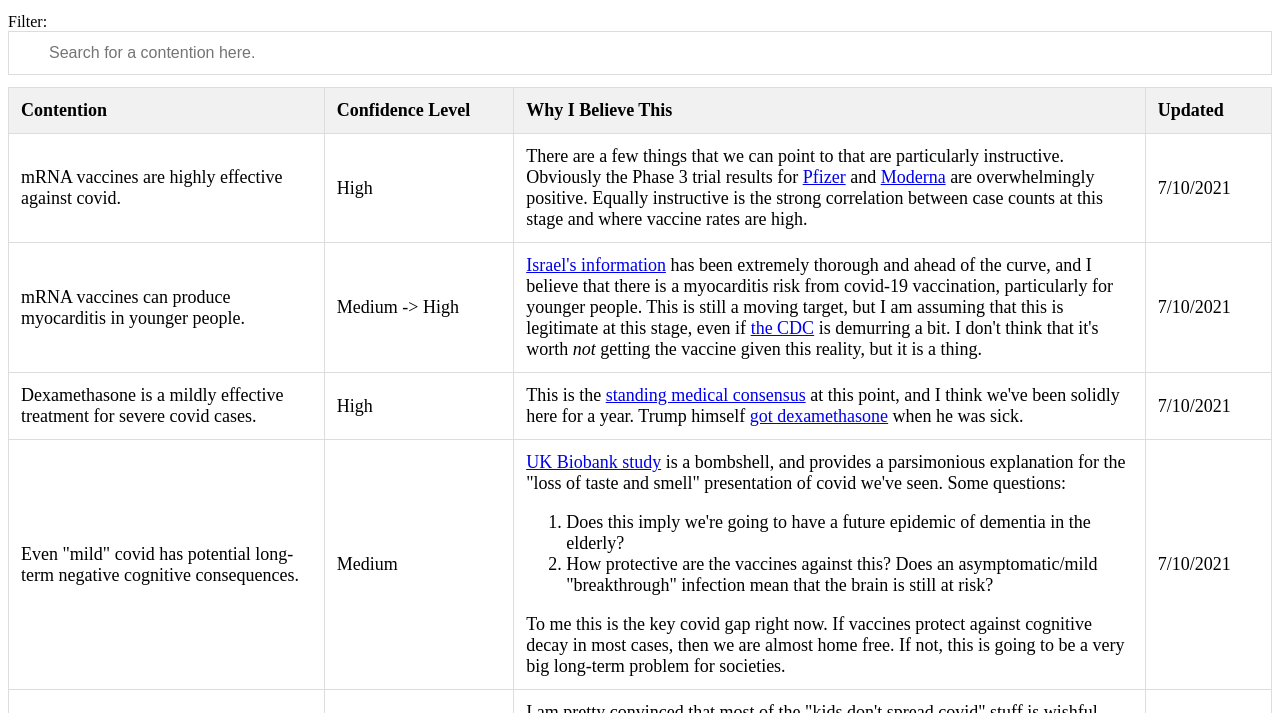
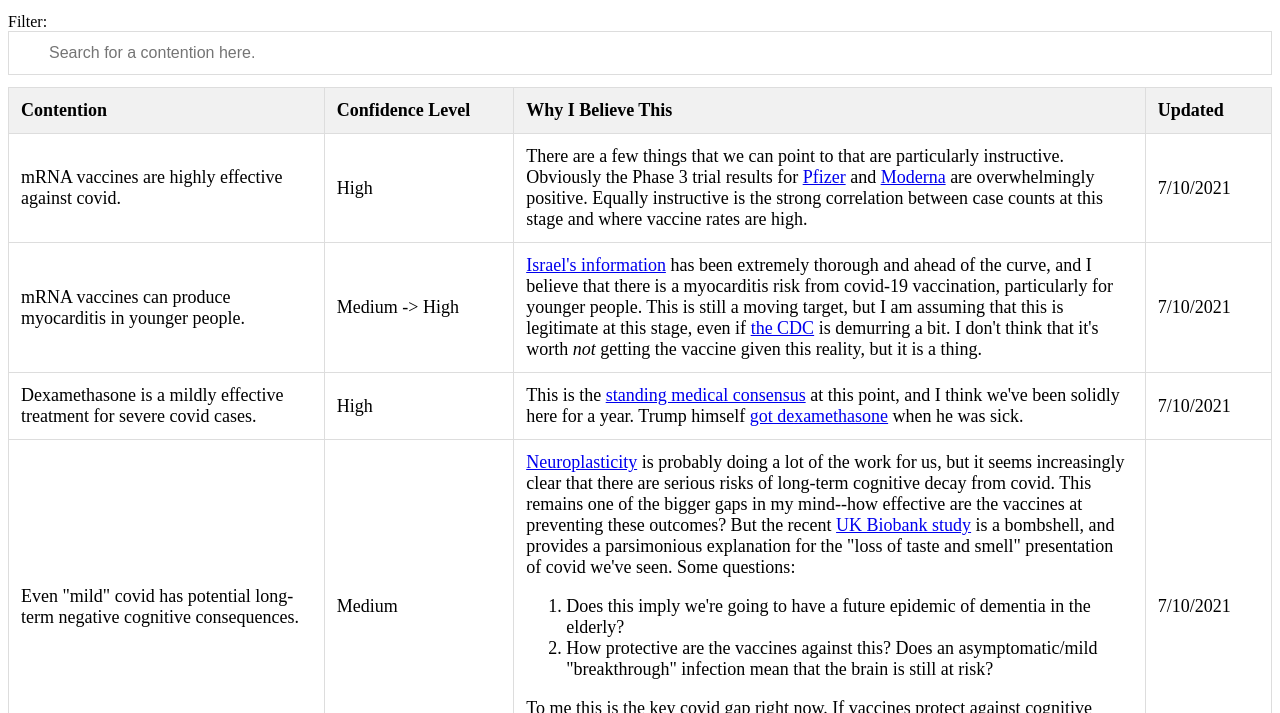
Before and after one commit to RHPeel/rhpeel.github.io, a plain HTML site: page index.html in a window 1280 px wide. Shown: the part 87-800 px from the top of the page. Drawn offline with Linux system fonts and the light colour scheme.

Commit message:
Update index.html

```diff
--- a/index.html
+++ b/index.html
@@ -93,7 +93,7 @@ function myFunction() {
     <tr>
     <td>Even "mild" covid has potential long-term negative cognitive consequences.</td>
     <td>Medium</td>
-    <td><a href="https://www.verywellmind.com/what-is-brain-plasticity-2794886#:~:text=Brain%20plasticity%2C%20also%20known%20as%20neuroplasticity%2C%20is%20a,suggesting%20that%20the%20brain%20is%20similar%20to%20plastic.>Neuroplasticity</a> is probably doing a lot of the work for us, but it seems increasingly clear that there are serious risks of long-term cognitive decay from covid. This remains one of the bigger gaps in my mind--how effective are the vaccines at preventing these outcomes? But the recent <a href="https://www.medrxiv.org/content/10.1101/2021.06.11.21258690v1">UK Biobank study</a> is a bombshell, and provides a parsimonious explanation for the "loss of taste and smell" presentation of covid we've seen. Some questions:
+    <td><a href="https://www.verywellmind.com/what-is-brain-plasticity-2794886#:~:text=Brain%20plasticity%2C%20also%20known%20as%20neuroplasticity%2C%20is%20a,suggesting%20that%20the%20brain%20is%20similar%20to%20plastic">Neuroplasticity</a> is probably doing a lot of the work for us, but it seems increasingly clear that there are serious risks of long-term cognitive decay from covid. This remains one of the bigger gaps in my mind--how effective are the vaccines at preventing these outcomes? But the recent <a href="https://www.medrxiv.org/content/10.1101/2021.06.11.21258690v1">UK Biobank study</a> is a bombshell, and provides a parsimonious explanation for the "loss of taste and smell" presentation of covid we've seen. Some questions:
      <ol><li>Does this imply we're going to have a future epidemic of dementia in the elderly?<li>How protective are the vaccines against this? Does an asymptomatic/mild "breakthrough" infection mean that the brain is still at risk?</ol>
       To me this is the key covid gap right now. If vaccines protect against cognitive decay in most cases, then we are almost home free. If not, this is going to be a very big long-term problem for societies.</td>
     <td>7/10/2021</td>
```
